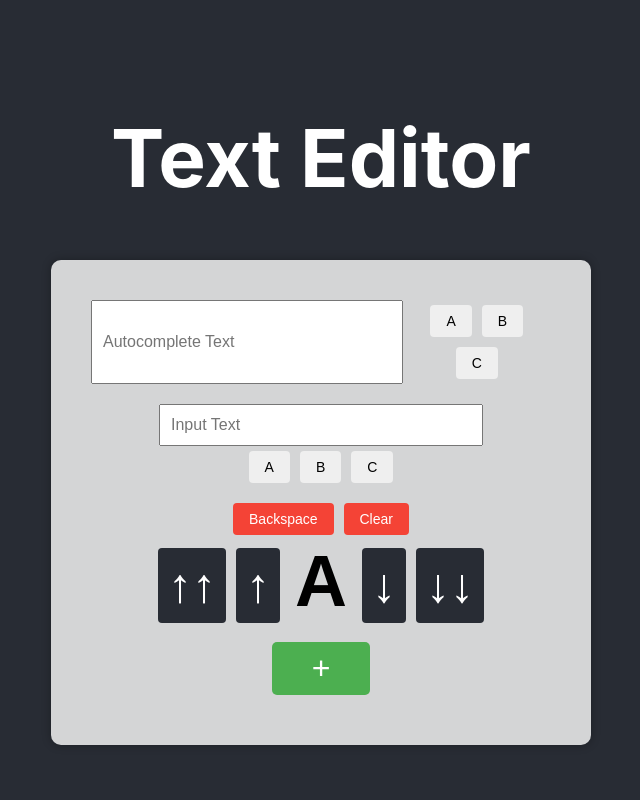
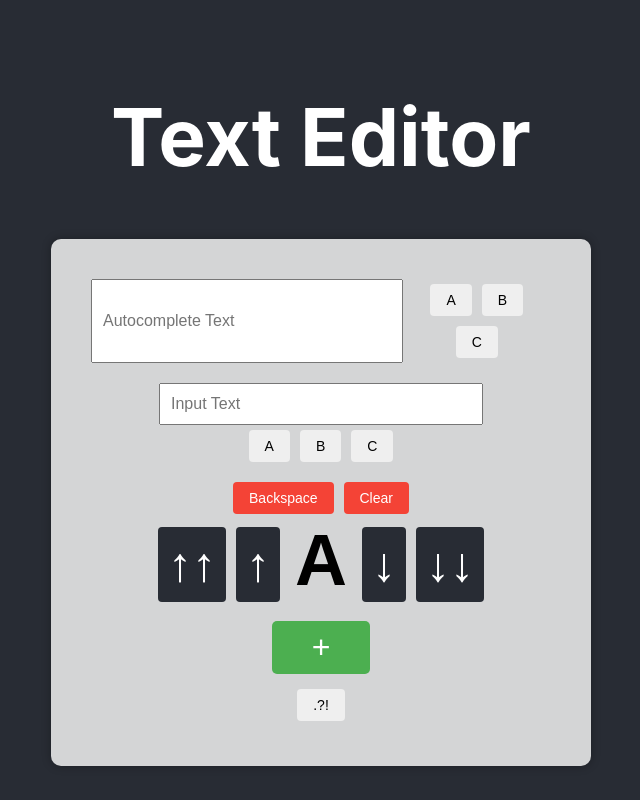
Before and after one commit to Kfmoi/GDSC-Frontend, a React (Create React App) app: page / in a window 1280 px wide. Shown: the whole page, without its empty margins (319-959 px from the left). Built offline with nearby package versions, Linux system fonts and the light colour scheme; the HTML template or start-up script is replaced by a standard one.

Commit message:
Added a button to change between the different character set

```diff
--- a/src/components/scrollPicker/ScrollPicker.js
+++ b/src/components/scrollPicker/ScrollPicker.js
@@ -7,7 +7,7 @@ const ScrollPicker = ({ onSelect }) => {
   // variable for storing charset
   const alphabet = "ABCDEFGHIJKLMNOPQRSTUVWXYZ";
   const symbols = ".,?!'\":;()@$%#^&+-*/[]{}<>\\";
-  const numbers = "0123456789";
+  const numbers = "0987654321";
   const CHARACTER_SETS = [alphabet, symbols, numbers];
   const charsetButtonSymbols = ["ABC", ".?!", "123"];
 
@@ -67,6 +67,9 @@ const ScrollPicker = ({ onSelect }) => {
       <button className="selectButton" onClick={handleSelect}>
         +
       </button>
+      <button className="charMode" onClick={handleCharMode}>
+        {charsetButtonSymbols[(charset + 1) % CHARACTER_SETS.length]}
+      </button>
     </div>
   );
 };
```
